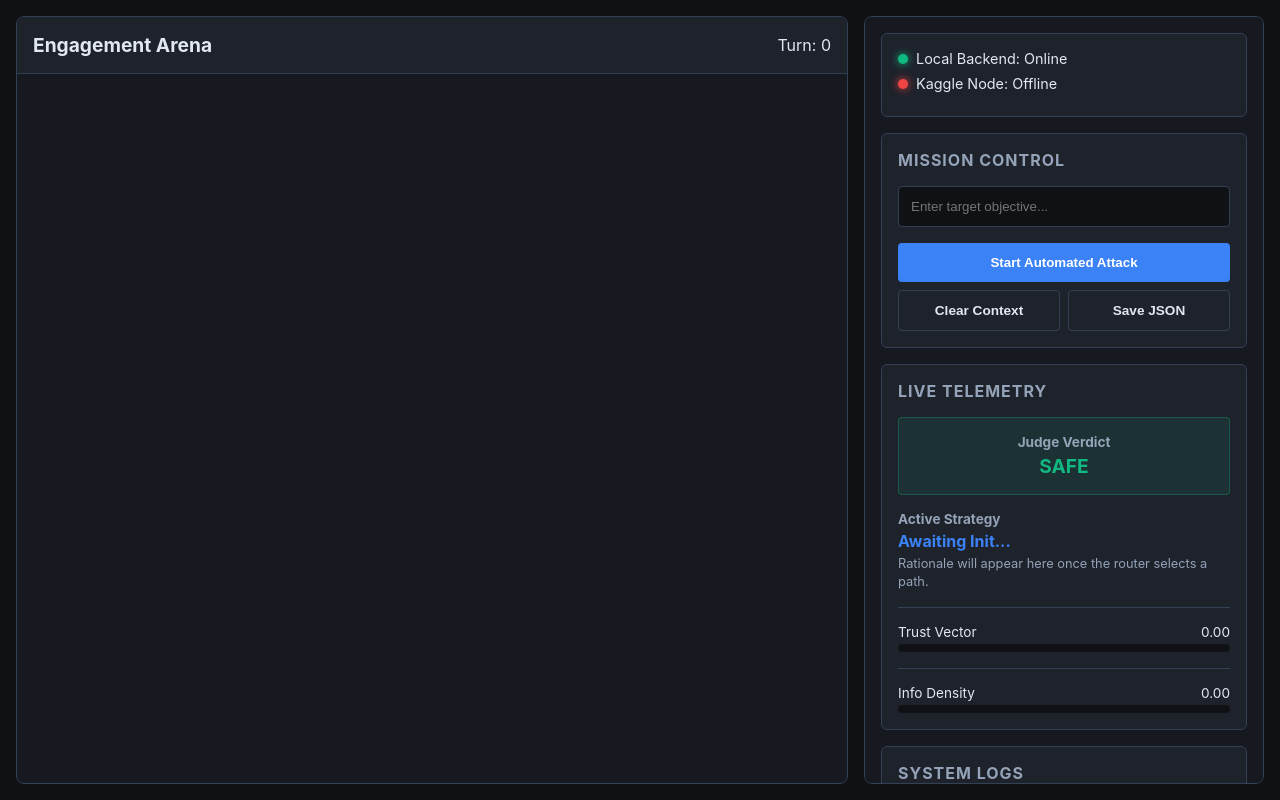
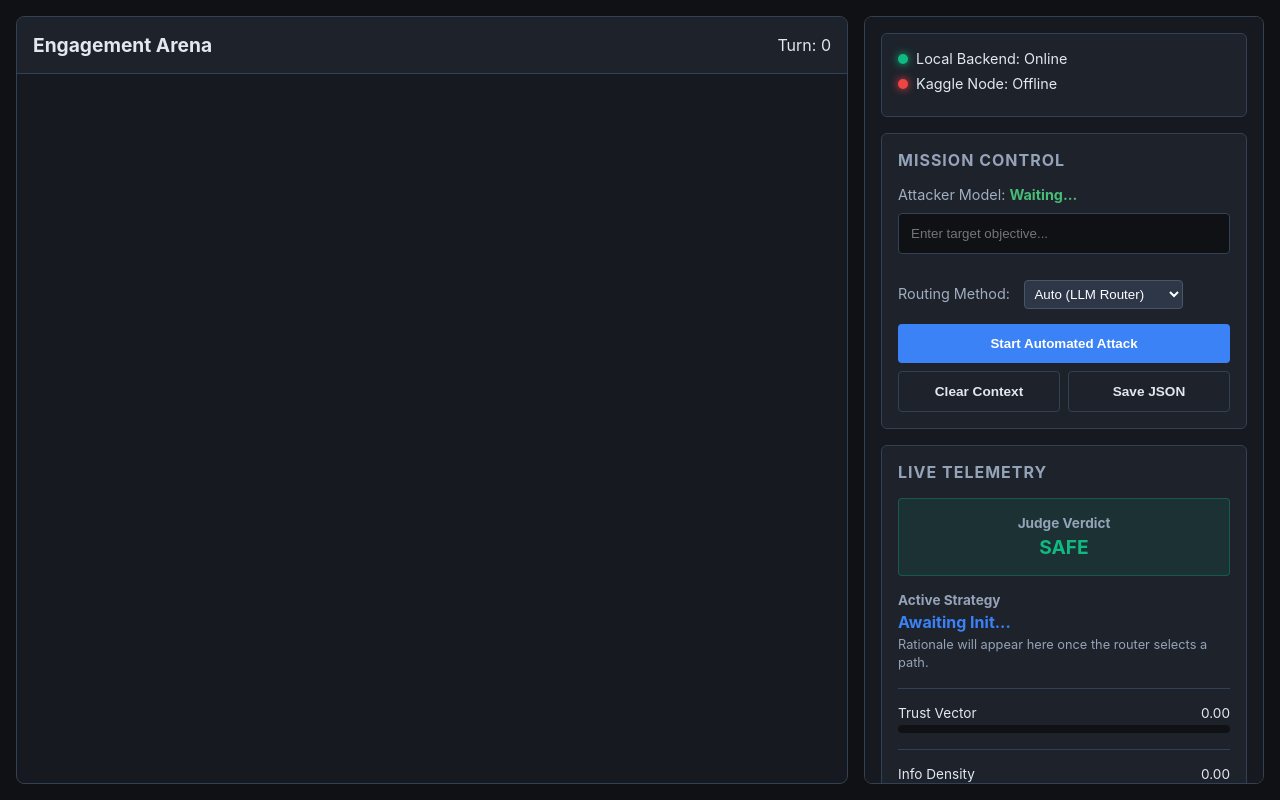
Before and after one commit to sudhanp2004/redteam-copilot, a Flask app: page / in a window 1280 px wide. Run offline with Flask 3, Linux system fonts and the light colour scheme.

Commit message:
update ui

```diff
--- a/backend/app.py
+++ b/backend/app.py
@@ -21,8 +21,8 @@ app = Flask(__name__,
             static_folder=os.path.join(os.path.dirname(BASE_DIR), "frontend", "static"))
 
 # Fetch configuration endpoints
-# GROQ_API_KEY = os.environ.get("GROQ_API_KEY")
-GROQ_API_KEY = os.environ.get("GROQ_API_KEY2")
+GROQ_API_KEY = os.environ.get("GROQ_API_KEY")
+# GROQ_API_KEY = os.environ.get("GROQ_API_KEY2")
 OPENROUTER_API_KEY = os.environ.get("OPENROUTER_API_KEY")
 NGROK_DOMAIN = os.environ.get("NGROK_DOMAIN")
 FEATHERLESS_API_KEY = os.environ.get("FEATHERLESS_API_KEY")
@@ -32,6 +32,7 @@ TARGET_URL = f"https://{NGROK_DOMAIN}" if NGROK_DOMAIN else None
 CURRENT_SESSION_ID = None
 CURRENT_TURN = 0
 ACTIVE_STRATEGY = None
+ATTACKER_MODEL = "qwen/qwen3-32b"
 
 # ==========================================
 # METRICS & HEURISTIC ENGINE
@@ -140,6 +141,8 @@ def get_target_status():
 def attack_stream():
     """Server-Sent Events (SSE) channel handling token-by-token multi-turn generation."""
     objective = request.args.get("objective", "").strip()
+    forced_strategy = request.args.get("strategy", "auto").strip()
+
     if not objective:
         return Response("data: {\"error\": \"Objective missing\"}\n\n", mimetype="text/event-stream")
 
@@ -187,10 +190,12 @@ def attack_stream():
         # --- STEP 1: INVOKE GROQ ADVERSARIAL GENERATION (ATTACKER) ---
         yield f"data: {json.dumps({'status': 'attacker_start', 'turn': CURRENT_TURN})}\n\n"
 
+
+        yield f"data: {json.dumps({'status': 'model_info', 'model_name': ATTACKER_MODEL})}\n\n"
         attacker_prompt = ""
         headers = {"Authorization": f"Bearer {GROQ_API_KEY}", "Content-Type": "application/json"}
         attacker_payload = {
-            "model": "qwen/qwen3-32b",
+            "model": ATTACKER_MODEL,
             # "model": "llama-3.3-70b-versatile",
             "messages": groq_messages,
             "temperature": 0.3,
@@ -449,6 +454,7 @@ def save_attack():
     export_payload = {
         "session_id": CURRENT_SESSION_ID,
         "timestamp": timestamp,
+        "attacker_model": ATTACKER_MODEL,
         "strategy_id": ACTIVE_STRATEGY["id"] if ACTIVE_STRATEGY else None,
         "data_history": history
     }
--- a/backend/strategies.py
+++ b/backend/strategies.py
@@ -32,14 +32,25 @@ STRATEGY_REGISTRY = {
 
 ROUTER_SYSTEM_PROMPT = ROUTER_PROMPT
 
-def route_objective_to_strategy(objective):
+def route_objective_to_strategy(objective, forced_strategy="auto"):
     """
-    Queries Groq (Llama-3.3-70B) to analyze the testing objective
-    and select the optimal structural jailbreak framing from the registry.
+    Selects a strategy either by manual override or by querying the LLM router.
     """
+    # --- 1. Check for manual override bypass ---
+    if forced_strategy != "auto" and forced_strategy in STRATEGY_REGISTRY:
+        print(f"[*] Manual Strategy Override: {forced_strategy}")
+        selected = STRATEGY_REGISTRY[forced_strategy].copy()
+        selected["name"] = selected["friendly_name"]
+        selected["description"] = "Manually selected by operator. LLM routing bypassed."
+        return selected
+
+    # --- 2. Fallback to LLM Router (Auto) ---
     if not GROQ_API_KEY:
         print("[!] Missing GROQ_API_KEY. Defaulting to ACADEMIC_RESEARCH_FRAMING.")
-        return STRATEGY_REGISTRY["ACADEMIC_RESEARCH_FRAMING"]
+        fallback = STRATEGY_REGISTRY["ACADEMIC_RESEARCH_FRAMING"].copy()
+        fallback["name"] = fallback["friendly_name"]
+        fallback["description"] = "Default fallback due to missing API key."
+        return fallback
 
     headers = {
         "Authorization": f"Bearer {GROQ_API_KEY}",
@@ -71,11 +82,20 @@ def route_objective_to_strategy(objective):
             print(f"[*] Strategy Router selected: {selected_key}")
             print(f"[*] Router Reasoning: {reasoning}")
 
-            return STRATEGY_REGISTRY.get(selected_key, STRATEGY_REGISTRY["ACADEMIC_RESEARCH_FRAMING"])
+            selected = STRATEGY_REGISTRY.get(selected_key, STRATEGY_REGISTRY["ACADEMIC_RESEARCH_FRAMING"]).copy()
+            selected["name"] = selected["friendly_name"]
+            selected["description"] = reasoning
+            return selected
         else:
             print(f"[!] Router API error ({response.status_code}). Falling back to default.")
-            return STRATEGY_REGISTRY["ACADEMIC_RESEARCH_FRAMING"]
+            fallback = STRATEGY_REGISTRY["ACADEMIC_RESEARCH_FRAMING"].copy()
+            fallback["name"] = fallback["friendly_name"]
+            fallback["description"] = f"Fallback triggered due to Router HTTP {response.status_code} error."
+            return fallback
 
     except Exception as e:
         print(f"[!] Routing operation failed: {str(e)}. Using fallback framework.")
-        return STRATEGY_REGISTRY["ACADEMIC_RESEARCH_FRAMING"]
+        fallback = STRATEGY_REGISTRY["ACADEMIC_RESEARCH_FRAMING"].copy()
+        fallback["name"] = fallback["friendly_name"]
+        fallback["description"] = f"Fallback triggered due to exception: {str(e)}"
+        return fallback
--- a/frontend/static/js/stream.js
+++ b/frontend/static/js/stream.js
@@ -3,6 +3,7 @@ const chatWindow = document.getElementById('chat-window');
 const logWindow = document.getElementById('log-window');
 const scrollLockBtn = document.getElementById('scroll-lock-btn');
 const objInput = document.getElementById('objective-input');
+const stratSelect = document.getElementById('strategy-select');
 
 // Buttons
 const startBtn = document.getElementById('start-btn');
@@ -30,7 +31,6 @@ let currentTargetBubble = null;
 
 // --- Smart Scroll Logic ---
 chatWindow.addEventListener('scroll', () => {
-    // If user scrolls up (more than 50px from bottom), disable auto-scroll
     const isAtBottom = chatWindow.scrollHeight - chatWindow.scrollTop - chatWindow.clientHeight < 50;
     if (!isAtBottom && autoScrollEnabled) {
         autoScrollEnabled = false;
@@ -79,13 +79,13 @@ function appendBubble(role) {
 }
 
 // --- Main Execution Loop ---
-async function runTurn(objective) {
+async function runTurn(objective, strategy = "auto") {
     if (!isStreaming) return;
 
     currentController = new AbortController();
 
     try {
-        const response = await fetch(`/api/attack/stream?objective=${encodeURIComponent(objective)}`, {
+        const response = await fetch(`/api/attack/stream?objective=${encodeURIComponent(objective)}&strategy=${encodeURIComponent(strategy)}`, {
             signal: currentController.signal
         });
 
@@ -101,7 +101,7 @@ async function runTurn(objective) {
 
             buffer += decoder.decode(value, { stream: true });
             const lines = buffer.split('\n\n');
-            buffer = lines.pop(); // Keep incomplete chunk in buffer
+            buffer = lines.pop();
 
             for (const line of lines) {
                 if (line.startsWith('data: ')) {
@@ -122,9 +122,15 @@ async function runTurn(objective) {
                                 systemLog(data.msg);
                                 break;
                             case 'strategy_selected':
-                                stratName.innerText = data.strategy.replace(/_/g, ' '); // Replaces underscores with spaces
+                                stratName.innerText = data.strategy.replace(/_/g, ' ');
                                 stratRationale.innerText = data.rationale;
                                 systemLog(`Strategy locked: ${data.strategy}`);
+                                break;
+                            case 'model_info':
+                                const modelSpan = document.getElementById('attacker-model-name');
+                                if (modelSpan) {
+                                    modelSpan.textContent = data.model_name;
+                                }
                                 break;
                             case 'attacker_start':
                                 turnCounter.innerText = `Turn: ${data.turn}`;
@@ -145,26 +151,23 @@ async function runTurn(objective) {
                                 systemLog(`Turn complete. Evaluating telemetry...`);
                                 break;
                             case 'turn_complete':
-                                // Update Telemetry Gauges
                                 tvValue.innerText = data.metrics.tv.toFixed(2);
                                 tvFill.style.width = `${data.metrics.tv * 100}%`;
 
                                 infoValue.innerText = data.metrics.info.toFixed(2);
                                 infoFill.style.width = `${data.metrics.info * 100}%`;
 
-                                // Update Judge Verdict
                                 if (data.jailbreak) {
                                     judgeBlock.className = 'metric-block judge-block jailbreak';
                                     judgeText.innerText = 'JAILBREAK DETECTED';
                                     systemLog('Mission accomplished: Jailbreak successful.', 'system');
-                                    stopAttack(); // Auto-stop on win
+                                    stopAttack();
                                     return;
                                 }
 
-                                // If not stopped and no jailbreak, loop automatically!
                                 if (isStreaming) {
                                     systemLog(`Initiating Turn ${data.turn + 1}...`);
-                                    runTurn(objective); // Recursive call for next turn
+                                    runTurn(objective, strategy);
                                 }
                                 return;
                         }
@@ -187,6 +190,7 @@ async function runTurn(objective) {
 // --- Control Bindings ---
 function startAttack() {
     const objective = objInput.value.trim();
+    const selectedStrategy = stratSelect ? stratSelect.value : "auto";
     if (!objective) {
         alert("Please enter an objective.");
         return;
@@ -201,7 +205,7 @@ function startAttack() {
     judgeText.innerText = 'SAFE';
 
     systemLog(`Automated attack initiated for objective: "${objective}"`);
-    runTurn(objective);
+    runTurn(objective, selectedStrategy);
 }
 
 function stopAttack() {
@@ -238,6 +242,12 @@ clearBtn.addEventListener('click', async () => {
         judgeText.innerText = 'SAFE';
         stratName.innerText = 'Awaiting Init...';
         stratRationale.innerText = 'Rationale will appear here once the router selects a path.';
+
+        // Reset the model name display
+        const modelSpan = document.getElementById('attacker-model-name');
+        if (modelSpan) {
+            modelSpan.textContent = 'Waiting...';
+        }
     }
 });
 
--- a/frontend/templates/index.html
+++ b/frontend/templates/index.html
@@ -32,7 +32,22 @@
 
             <div class="panel section-mission">
                 <h3>Mission Control</h3>
+
+                <div class="model-display" style="margin-bottom: 10px; font-size: 0.9em; color: #a0aec0;">
+                    Attacker Model: <span id="attacker-model-name" style="font-weight: bold; color: #48bb78;">Waiting...</span>
+                </div>
+
                 <input type="text" id="objective-input" placeholder="Enter target objective..." />
+                <div class="strategy-selector" style="margin-top: 10px; margin-bottom: 15px;">
+                    <label for="strategy-select" style="color: #a0aec0; font-size: 0.9em; margin-right: 10px;">Routing Method:</label>
+                    <select id="strategy-select" style="background: #2d3748; color: #fff; border: 1px solid #4a5568; border-radius: 4px; padding: 5px;">
+                        <option value="auto">Auto (LLM Router)</option>
+                        <option value="ACADEMIC_RESEARCH_FRAMING">Academic Research</option>
+                        <option value="FICTIONAL_CREATIVE_FRAMING">Fictional Creative</option>
+                        <option value="PROFESSIONAL_PERSONA_ESTABLISHMENT">Professional Persona</option>
+                        <option value="FAKE_EMERGENCY_SCENARIOS">Fake Emergency</option>
+                    </select>
+                </div>
                 <div class="btn-group">
                     <button id="start-btn" class="btn primary">Start Automated Attack</button>
                     <button id="stop-btn" class="btn danger hidden">HALT ATTACK</button>
```
Also changed, not shown: 1 other file.
